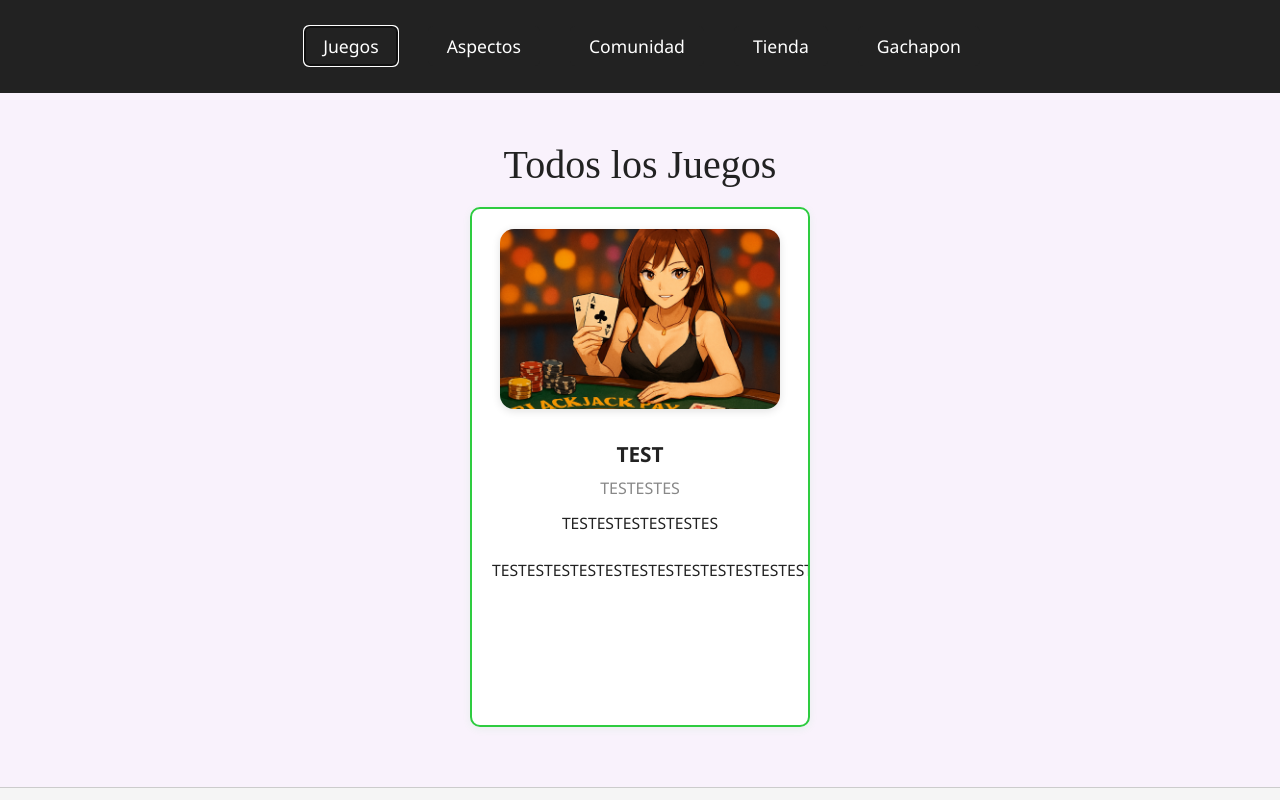
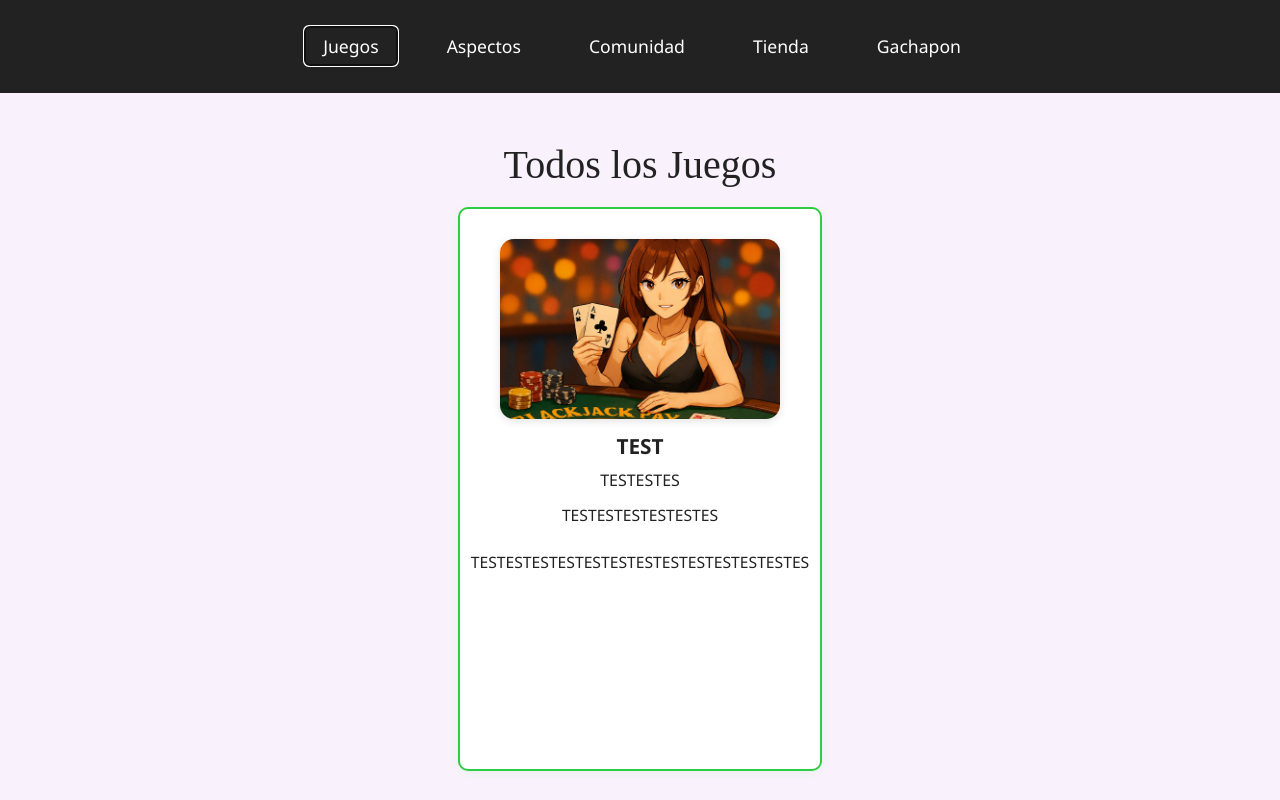
Before and after one commit to rmindboy/gashasino-react, a React (Vite) app: page / in a window 1280 px wide. Both pictures are taken after a click on the button "Juegos". Shown: the top 800 px of the page. Built offline with nearby package versions, Linux system fonts and the light colour scheme.

Commit message:
commit separacion tarjetas main y ventana juegos

```diff
--- a/src/assets/components/Games.jsx
+++ b/src/assets/components/Games.jsx
@@ -1,15 +1,26 @@
-
-import { GameCard } from "./MainCards";
-import React, { useState } from "react";
 import "../css/Games.css";
 
+export function GamesCard({ href, img, alt, title, subtitle, children }) {
+  return (
+    <a href={href} className="games-card-link">
+      <section className="games-card">
+        <img src={img} alt={alt} className="games-img" />
+        <div className="games-info">
+          <h2>{title}</h2>
+          <span className="games-subtitle">{subtitle}</span>
+          <p className="games-desc">{children}</p>
+        </div>
+      </section>
+    </a>
+  );
+}
 
 export function Games(){
 return (
     <main className="main-menu">
       <h1 className="main-title">Todos los Juegos</h1>
 
-      <GameCard
+      <GamesCard
         href="blackjack.html"
         img="src/assets/imgs/blackjack.png"
         alt="test"
@@ -20,7 +31,7 @@ return (
         <br />
         <br />
         TESTESTESTESTESTESTESTESTESTESTESTESTES
-      </GameCard>
+      </GamesCard>
 
     </main>
   );
--- a/src/assets/css/Games.css
+++ b/src/assets/css/Games.css
@@ -4,7 +4,7 @@ body {
     background: #ecd5f550;
     color: #222;
 }
-z
+
 .main-title {
     text-align: center;
     font-family: 'Brush Script MT', cursive;
@@ -12,34 +12,23 @@ z
     margin: 30px 0 20px 0;
     font-weight: normal;
 }
-.cards-container {
-    display: grid;
-    grid-template-columns: repeat(auto-fit, minmax(280px, 1fr));
-    gap: 30px;
-    max-width: 1200px;
-    margin: 0 auto 40px auto;
-    padding: 0 20px;
-}
-.game-card {
+
+.games-card {
     display: flex;
-    flex-direction: column;
-    align-items: center;
-    justify-content: flex-start;
+    flex-direction: column; /* Apila los elementos verticalmente */
+    align-items: center;    /* Centra el contenido horizontalmente */
     background: #fff;
     border: 2px solid #2ecc40;
     border-radius: 10px;
-    padding: 20px;
-    gap: 18px;
+    margin: 0 auto 30px auto;
+    max-width: 300px;
+    height: 500px;
+    padding: 30px;
     box-shadow: 0 2px 8px rgba(44,204,64,0.08);
-    width: 340px;
-    height: 520px; /* Alto suficiente para el texto más largo */
-    margin: 0 auto;
-    transition: box-shadow 0.3s, transform 0.3s;
-    box-sizing: border-box;
-    overflow: hidden;
 }
 
-.game-img {
+
+.games-img {
     display: block;
     margin: 0 auto;
     width: 100%;
@@ -51,38 +40,41 @@ z
     margin-bottom: 12px;
 }
 
-.game-info {
+.games-info {
     width: 100%;
     text-align: center;
     flex: 1;
     display: flex;
     flex-direction: column;
     justify-content: flex-start;
+    align-items: center; /* Centra el contenido dentro de games-info */
 }
 
-.game-info h2 {
+.games-info h2 {
     font-size: 1.3em;
     margin: 0 0 6px 0;
+    width: 100%; /* Asegura que el título no se salga */
 }
 
-.game-subtitle {
+.games-subtitle {
     font-size: 1em;
     margin-bottom: 6px;
+    width: 100%; /* Asegura que el subtítulo no se salga */
 }
 
-.game-desc {
+.games-desc {
     font-size: 0.98em;
     margin-top: 6px;
     line-height: 1.5;
 }
 
-.game-card-link {
+.games-card-link {
     text-decoration: none; /* Elimina el subrayado del enlace */
     color: inherit; /* Mantiene el color del texto */
     display: block; /* Asegura que el enlace abarque todo el contenedor */
 }
 
-.game-card-link:hover .game-card {
+.games-card-link:hover .game-card {
     box-shadow: 0 4px 12px rgba(44,204,64,0.2);
     transform: translateY(-20px);
     transition: all 0.3s ease;
```
Also changed, not shown: src/assets/components/Blackjack.jsx (added).
